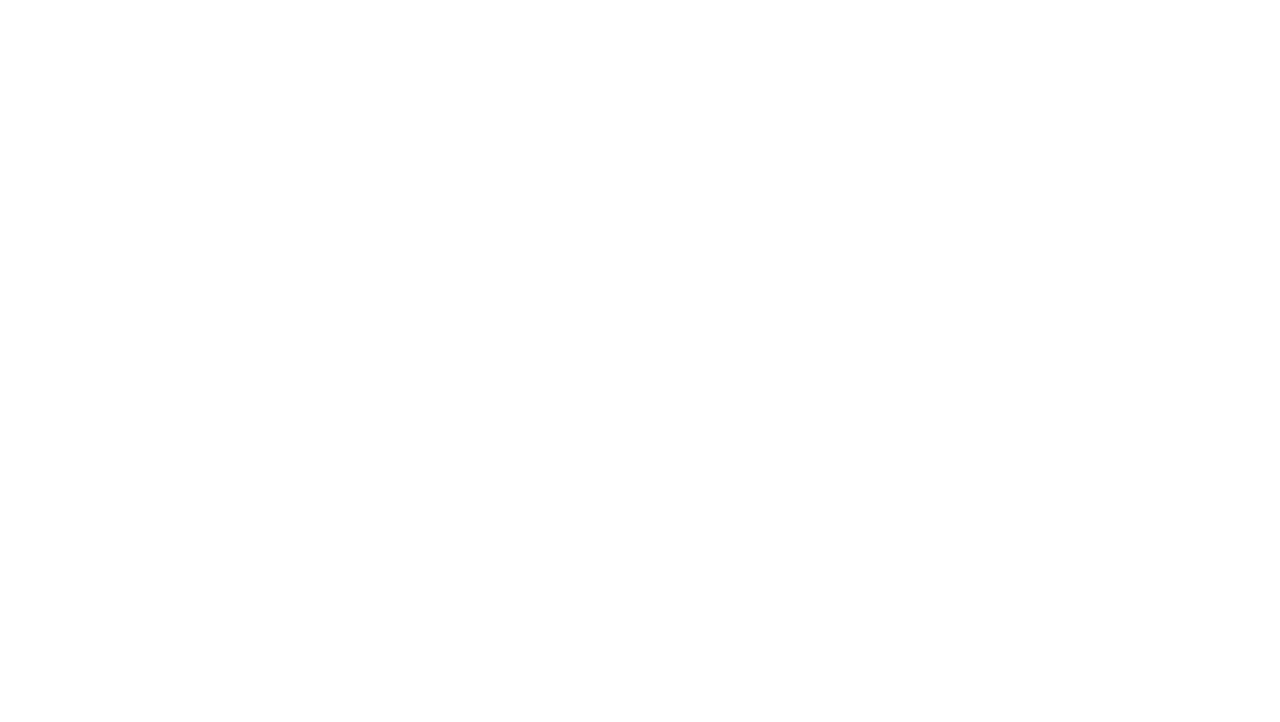
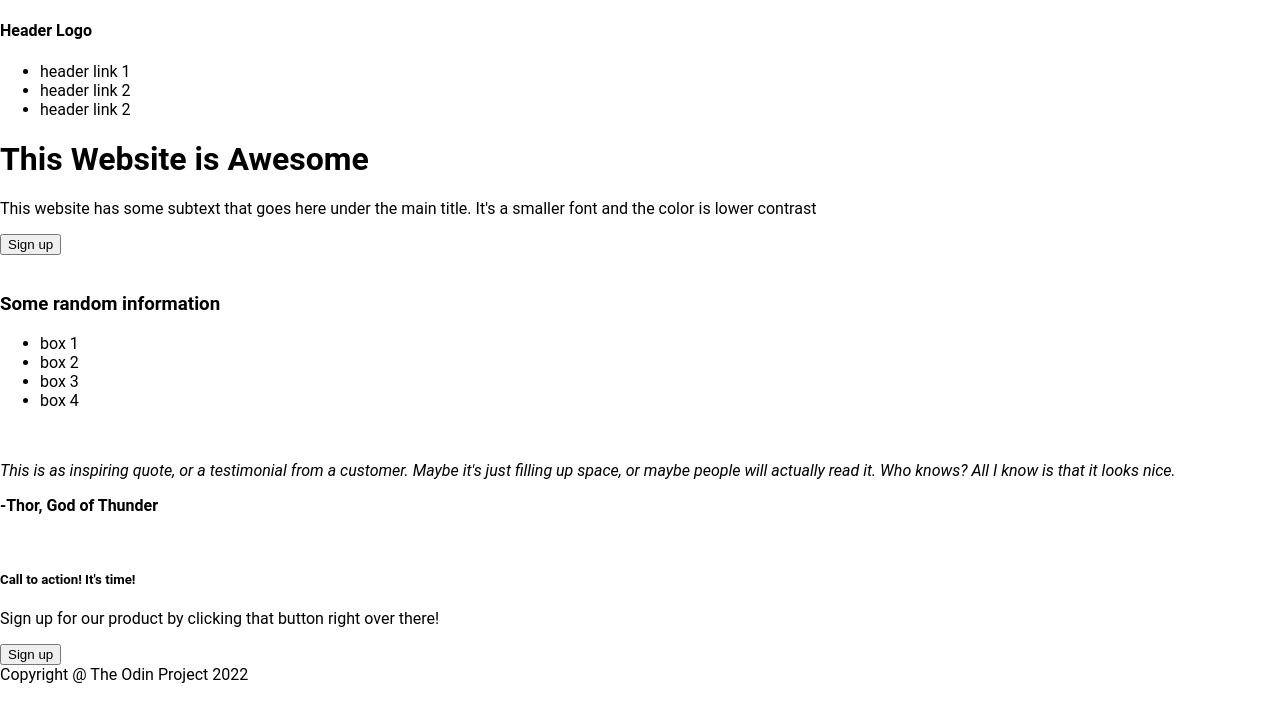
Before and after one commit to daudi-dev/Landing-Page-, a plain HTML site: page index.html in a window 1280 px wide. Drawn offline with Linux system fonts and the light colour scheme.

Commit message:
created html for landing page

```diff
--- a/index.html
+++ b/index.html
@@ -8,6 +8,60 @@
     <link rel="stylesheet" href="styles.css">
 </head>
 <body>
-
+    <div>
+    <div>
+        <h4>Header Logo</h4>
+    </div>
+    <div>
+        <ul>
+            <li>header link 1</li>
+            <li>header link 2</li>
+            <li>header link 2</li>
+        </ul>
+    </div>
+    </div>
+    <div>
+        <div>
+            <h1>
+                This Website is Awesome
+            </h1>
+            <p>
+                This website has some subtext that goes here under the main title. It's a smaller font and the color is lower contrast
+            </p>
+            <button>Sign up</button>
+        </div>
+    </div>
+    <br>
+    <div>
+        <div>
+            <h3>Some random information</h3>
+        </div>
+        <div>
+            <ul>
+                <li>box 1</li>
+                <li>box 2</li>
+                <li>box 3</li>
+                <li>box 4</li>
+            </ul>
+        </div>
+    </div>
+    <br>
+    <div>
+        <p>
+            <em>This is as inspiring quote, or a testimonial from a customer. Maybe it's just filling up space, or maybe people will actually read it. Who knows? All I know is that it looks nice.</em>
+        </p>
+        <p><strong>-Thor, God of Thunder</strong></p>
+    </div>
+    <br>
+    <div>
+        <div>
+            <h5>Call to action! It's time!</h5>
+            <p>Sign up for our product by clicking that button right over there!</p>
+        </div>
+        <div><button>Sign up</button></div>
+    </div>
+    <div>
+        <footer>Copyright @ The Odin Project 2022</footer>
+    </div>
 </body>
 </html>
--- a/styles.css
+++ b/styles.css
@@ -0,0 +1,7 @@
+/* stylesheet */
+body {
+    height: 100vh;
+    margin: 0;
+    overflow: hidden;
+    font-family: Roboto, sans-serif;
+  }
```
Also changed, not shown: pexels-haley-black-9133505.jpg (added).
